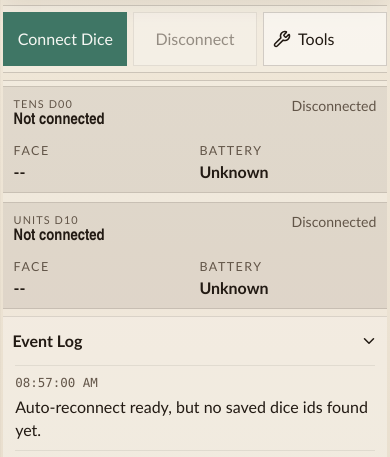
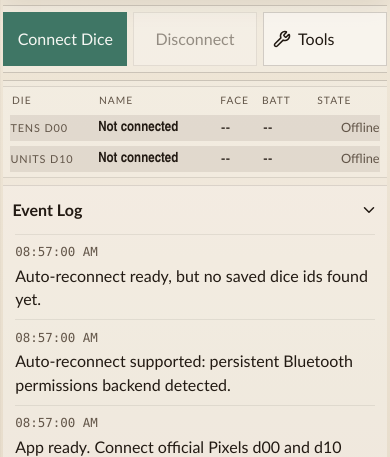
Before and after one commit to stylpe/pixels-dice-app, a website built with Vite: page index.html in a window 390 px wide. Shown: the part 386-843 px from the top of the page. Built offline with nearby package versions, Linux system fonts and the light colour scheme; what @systemic-games/pixels-web-connect would draw is missing.

Commit message:
Compact dice telemetry rows

```diff
--- a/src/main.ts
+++ b/src/main.ts
@@ -166,10 +166,7 @@ function render() {
         </section>
 
         <section class="lower-deck">
-          <section class="dice-telemetry">
-            ${renderDieTelemetry(state.tensDie, "Tens d00")}
-            ${renderDieTelemetry(state.unitsDie, "Units d10")}
-          </section>
+          ${renderDiceTelemetry(state)}
 
           <section class="log-section ${uiState.logExpanded ? "is-open" : ""}">
             <button class="log-toggle" data-action="toggle-log">
@@ -321,25 +318,86 @@ function renderResultDetails(
   `;
 }
 
-function renderDieTelemetry(
+function renderDiceTelemetry(
+  state: ReturnType<PixelsController["getState"]>,
+): string {
+  return `
+    <section class="dice-telemetry" aria-label="Connected dice status">
+      <div class="telemetry-columns" aria-hidden="true">
+        <span><span class="telemetry-label-long">Die</span><span class="telemetry-label-short">Die</span></span>
+        <span><span class="telemetry-label-long">Name</span><span class="telemetry-label-short">Name</span></span>
+        <span><span class="telemetry-label-long">Face</span><span class="telemetry-label-short">Face</span></span>
+        <span><span class="telemetry-label-long">Battery</span><span class="telemetry-label-short">Batt</span></span>
+        <span><span class="telemetry-label-long">Status</span><span class="telemetry-label-short">State</span></span>
+      </div>
+      ${renderDieTelemetryRow(state.tensDie, "Tens d00")}
+      ${renderDieTelemetryRow(state.unitsDie, "Units d10")}
+    </section>
+  `;
+}
+
+function renderDieTelemetryRow(
   die: ReturnType<PixelsController["getState"]>["tensDie"],
   label: string,
 ): string {
+  const status = formatStatus(die.connectionStatus as never);
+  const compactStatus = formatCompactTelemetryStatus(die.connectionStatus);
+  const battery = formatBattery(die.batteryLevel, die.isCharging);
+  const compactBattery = formatCompactTelemetryBattery(
+    die.batteryLevel,
+    die.isCharging,
+  );
+
   return `
     <section class="telemetry-row state-${getDieStateTone(die.connectionStatus)}">
-      <div class="telemetry-head">
-        <div>
-          <p class="telemetry-label">${label}</p>
-          <p class="telemetry-name">${die.name || "Not connected"}</p>
-        </div>
-        <span class="telemetry-status">${formatStatus(die.connectionStatus as never)}</span>
+      <div class="telemetry-cell telemetry-kind">
+        <span class="telemetry-cell-label">Die</span>
+        <p class="telemetry-label">${label}</p>
       </div>
-      <dl class="telemetry-grid">
-        <div><dt>Face</dt><dd>${formatFace(die.currentFace)}</dd></div>
-        <div><dt>Battery</dt><dd>${formatBattery(die.batteryLevel, die.isCharging)}</dd></div>
-      </dl>
+      <div class="telemetry-cell telemetry-name-cell">
+        <span class="telemetry-cell-label">Name</span>
+        <p class="telemetry-name">${die.name || "Not connected"}</p>
+      </div>
+      <div class="telemetry-cell telemetry-metric">
+        <span class="telemetry-cell-label">Face</span>
+        <p class="telemetry-value">${formatFace(die.currentFace)}</p>
+      </div>
+      <div class="telemetry-cell telemetry-metric">
+        <span class="telemetry-cell-label">Battery</span>
+        <p class="telemetry-value" title="${escapeHtml(battery)}">${compactBattery}</p>
+      </div>
+      <div class="telemetry-cell telemetry-status-cell">
+        <span class="telemetry-cell-label">Status</span>
+        <p class="telemetry-status" title="${escapeHtml(status)}">${compactStatus}</p>
+      </div>
     </section>
   `;
+}
+
+function formatCompactTelemetryStatus(connectionStatus: string): string {
+  switch (connectionStatus) {
+    case "connecting":
+      return "Linking";
+    case "identifying":
+      return "ID";
+    case "ready":
+      return "Ready";
+    case "disconnecting":
+      return "Closing";
+    default:
+      return "Offline";
+  }
+}
+
+function formatCompactTelemetryBattery(
+  level: number | null,
+  isCharging: boolean,
+): string {
+  if (level === null) {
+    return "--";
+  }
+
+  return `${level}%${isCharging ? "+" : ""}`;
 }
 
 function renderToolsOverlay(
--- a/src/style.css
+++ b/src/style.css
@@ -505,62 +505,87 @@ input[aria-invalid="true"] {
 
 .dice-telemetry {
   display: grid;
-  gap: 0.55rem;
+  gap: 0.2rem;
+  padding: 0.45rem 0.55rem;
+  border-top: 1px solid rgba(34, 26, 19, 0.12);
+  border-bottom: 1px solid rgba(34, 26, 19, 0.12);
+  background: rgba(255, 255, 255, 0.12);
+}
+
+.telemetry-columns,
+.telemetry-row {
+  display: grid;
+  grid-template-columns:
+    minmax(4.9rem, 0.9fr) minmax(0, 1.55fr)
+    minmax(3rem, 0.5fr) minmax(4.6rem, 0.7fr) minmax(5.4rem, 0.75fr);
+  gap: 0.75rem;
+  align-items: center;
+}
+
+.telemetry-columns {
+  color: var(--muted);
+  font-size: 0.72rem;
+  text-transform: uppercase;
+  letter-spacing: 0.12em;
+  padding: 0 0.1rem 0.2rem;
+}
+
+.telemetry-label-short {
+  display: none;
 }
 
 .telemetry-row {
-  padding: 0.55rem 0.65rem;
-  border-top: 1px solid rgba(34, 26, 19, 0.12);
-  border-right: 0;
-  border-bottom: 1px solid rgba(34, 26, 19, 0.12);
-  border-left: 0;
+  padding: 0.35rem 0.1rem;
 }
 
-.telemetry-head {
-  display: flex;
-  align-items: start;
-  justify-content: space-between;
-  gap: 0.75rem;
-  margin-bottom: 0.7rem;
+.telemetry-cell {
+  min-width: 0;
 }
 
+.telemetry-cell-label,
 .telemetry-label,
 .telemetry-name,
-.telemetry-status {
+.telemetry-status,
+.telemetry-value {
   margin: 0;
 }
 
+.telemetry-cell-label {
+  display: none;
+  color: var(--muted);
+  font-size: 0.68rem;
+  text-transform: uppercase;
+  letter-spacing: 0.12em;
+}
+
+.telemetry-label {
+  color: var(--muted);
+  font-size: 0.76rem;
+  text-transform: uppercase;
+  letter-spacing: 0.12em;
+}
+
 .telemetry-name {
-  font: 700 1rem / 1.2 var(--display);
+  font: 700 0.98rem / 1.15 var(--display);
+  white-space: nowrap;
+  overflow: hidden;
+  text-overflow: ellipsis;
 }
 
 .telemetry-status {
   color: var(--muted);
-  font-size: 0.88rem;
+  font-size: 0.84rem;
   text-align: right;
+  white-space: nowrap;
+  overflow: hidden;
+  text-overflow: ellipsis;
 }
 
-.telemetry-grid {
-  display: grid;
-  grid-template-columns: repeat(2, minmax(0, 1fr));
-  gap: 0.55rem;
-  margin: 0;
-}
-
-.telemetry-grid dd,
-.telemetry-grid dt {
-  margin: 0;
-}
-
-.telemetry-grid dt {
-  color: var(--muted);
-  font-size: 0.78rem;
-  text-transform: uppercase;
-  letter-spacing: 0.12em;
-}
-
-.telemetry-grid dd {
+.telemetry-value {
   font-weight: 700;
+  white-space: nowrap;
+  overflow: hidden;
+  text-overflow: ellipsis;
 }
 
 .log-section {
@@ -673,6 +698,14 @@ input[aria-invalid="true"] {
   .tools-grid {
     grid-template-columns: 1fr;
   }
+
+  .telemetry-columns,
+  .telemetry-row {
+    grid-template-columns:
+      minmax(4.6rem, 0.9fr) minmax(0, 1.35fr)
+      minmax(2.7rem, 0.45fr) minmax(4.3rem, 0.65fr) minmax(5rem, 0.65fr);
+    gap: 0.55rem;
+  }
 }
 
 @media (max-width: 720px) {
@@ -765,9 +798,57 @@ input[aria-invalid="true"] {
 
   .input-grid,
   .result-facts-line,
-  .result-facts-line.muted-details,
-  .telemetry-grid {
+  .result-facts-line.muted-details {
     grid-template-columns: repeat(2, minmax(0, 1fr));
+  }
+
+  .dice-telemetry {
+    gap: 0.3rem;
+    padding: 0.35rem 0.45rem;
+  }
+
+  .telemetry-columns,
+  .telemetry-row {
+    grid-template-columns:
+      minmax(3.7rem, 0.9fr) minmax(0, 1.28fr)
+      minmax(2rem, 0.4fr) minmax(2.9rem, 0.55fr) minmax(3.8rem, 0.6fr);
+    gap: 0.35rem;
+  }
+
+  .telemetry-columns {
+    font-size: 0.64rem;
+    letter-spacing: 0.1em;
+    padding-bottom: 0.12rem;
+  }
+
+  .telemetry-label-long {
+    display: none;
+  }
+
+  .telemetry-label-short {
+    display: inline;
+  }
+
+  .telemetry-cell-label {
+    display: none;
+  }
+
+  .telemetry-row {
+    padding: 0.24rem 0;
+  }
+
+  .telemetry-label {
+    font-size: 0.68rem;
+    letter-spacing: 0.08em;
+  }
+
+  .telemetry-name {
+    font-size: 0.88rem;
+  }
+
+  .telemetry-value,
+  .telemetry-status {
+    font-size: 0.8rem;
   }
 
   .input-grid.attack-active {
```
